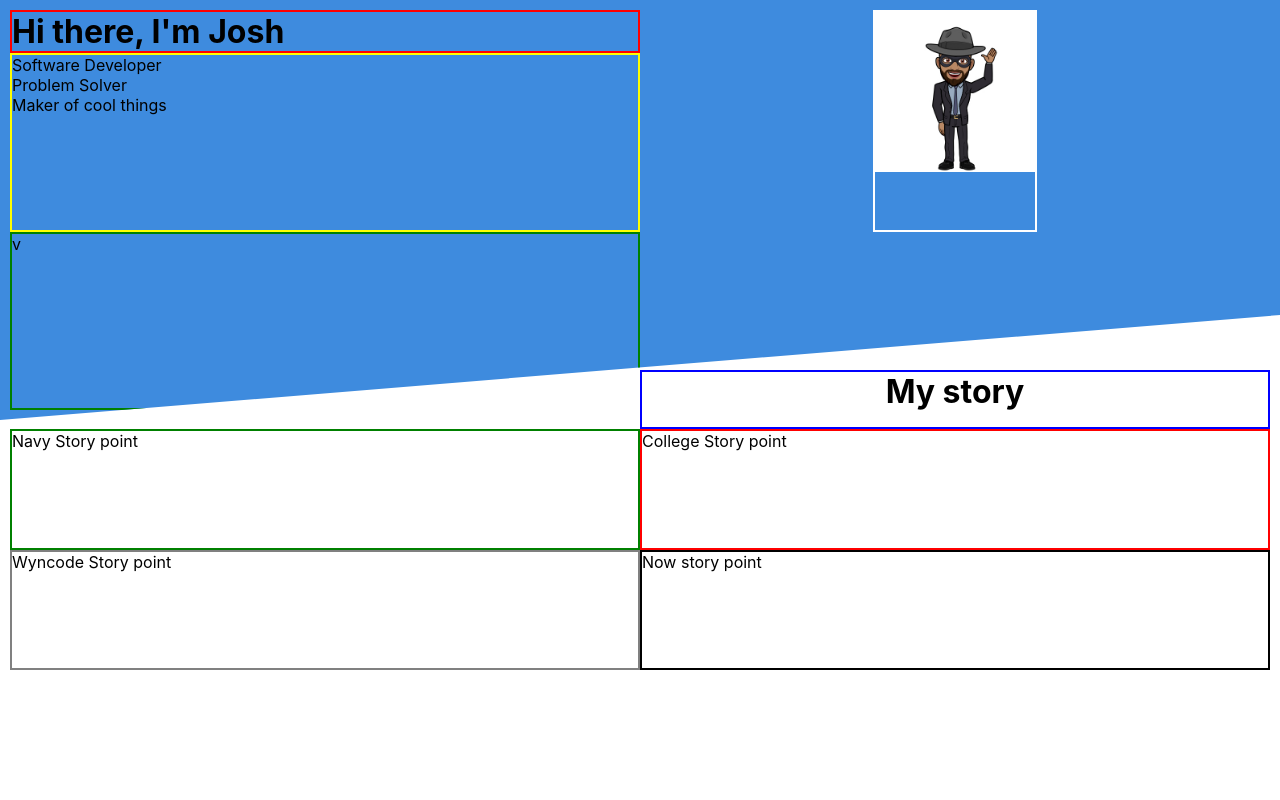
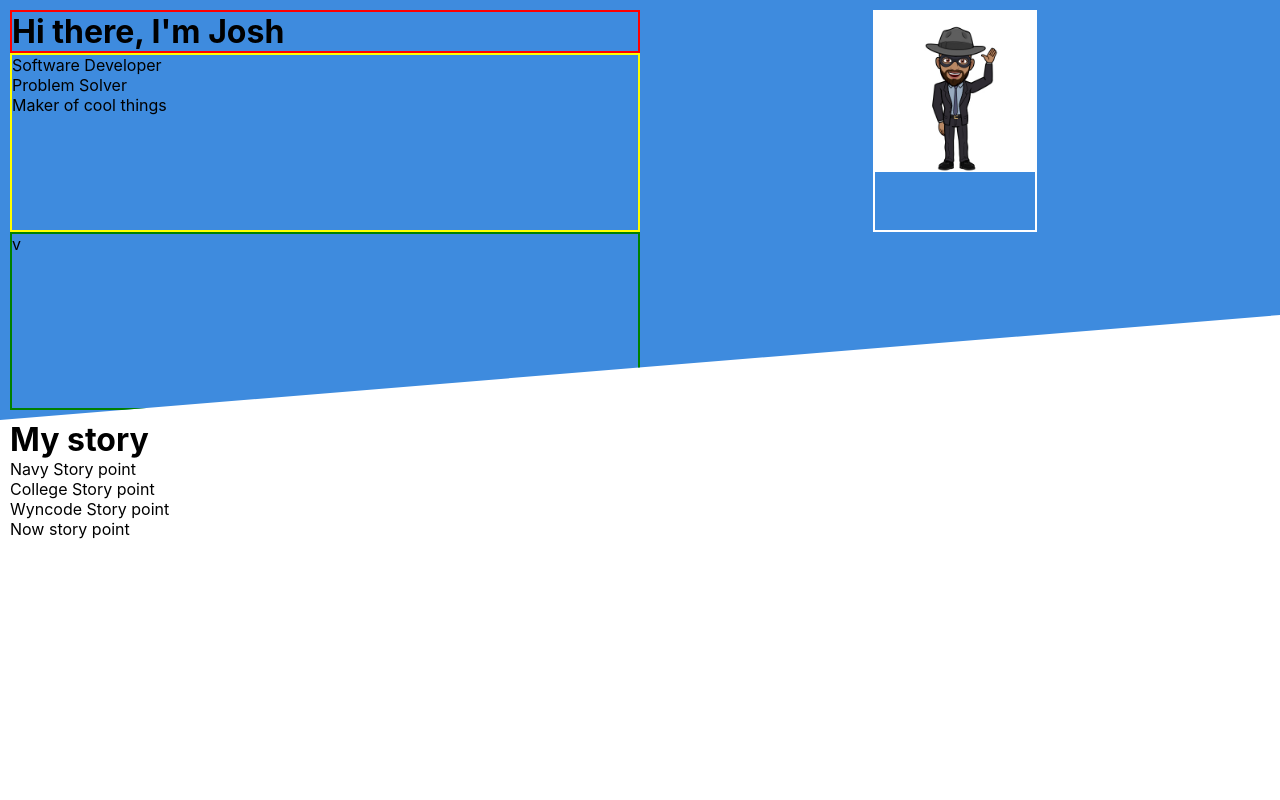
Before and after one commit to jmart790/portfolio-site, a React (Create React App) app: page / in a window 1280 px wide. Shown: the top 800 px of the page. Built offline with nearby package versions, Linux system fonts and the light colour scheme.

Commit message:
added temp styling for story points

```diff
--- a/src/components/myStory/my-story.css
+++ b/src/components/myStory/my-story.css
@@ -1,34 +1,56 @@
 .my-story-container {
-  height: 300px;
+  height: 450px;
   transform: translateY(-60px);
-
-  display: grid;
-  grid-template-columns: 1fr 1fr;
-  grid-template-rows: auto 1fr 1fr;
-  grid-template-areas:
-    '.            my-story'
-    'story-one    story-two'
-    'story-three  story-four';
 }
-.my-story {
-  grid-area: my-story;
+.my-story-label {
   border: 2px solid blue;
-  text-align: center;
+  text-align: right;
   padding-bottom: 1rem;
 }
-.story-one {
-  grid-area: story-one;
-  border: 2px solid green;
+.story-content {
+  height: 400px;
 }
-.story-two {
-  grid-area: story-two;
-  border: 2px solid red;
+.story-txt {
+  text-align: justify;
+  line-height: 1.5rem;
 }
-.story-three {
-  grid-area: story-three;
-  border: 2px solid grey;
+.story-txt h1 {
+  margin: 0 0 20px;
 }
-.story-four {
-  grid-area: story-four;
+.story-img {
+  height: 10rem;
+  width: 10rem;
+  border-radius: 50%;
+  shape-outside: circle();
+}
+.story-one-img {
+  background-color: aqua;
+  float: left;
+  margin: 2rem 1rem 1rem 0;
+}
+
+.story-two-img {
+  background-color: rgb(255, 77, 0);
+  float: right;
+  margin: 2rem 0 1rem 1rem;
+}
+.story-three-img {
+  background-color: rgb(34, 255, 0);
+  float: left;
+  margin: 2rem 1rem 1rem 0;
+}
+
+.story-four-img {
+  background-color: rgb(255, 234, 0);
+  float: right;
+  margin: 2rem 0 1rem 1rem;
+}
+
+.story-buttons {
   border: 2px solid black;
+  display: flex;
+  justify-content: space-evenly;
 }
+.story-buttons button {
+  font-size: 2rem;
+}
```
